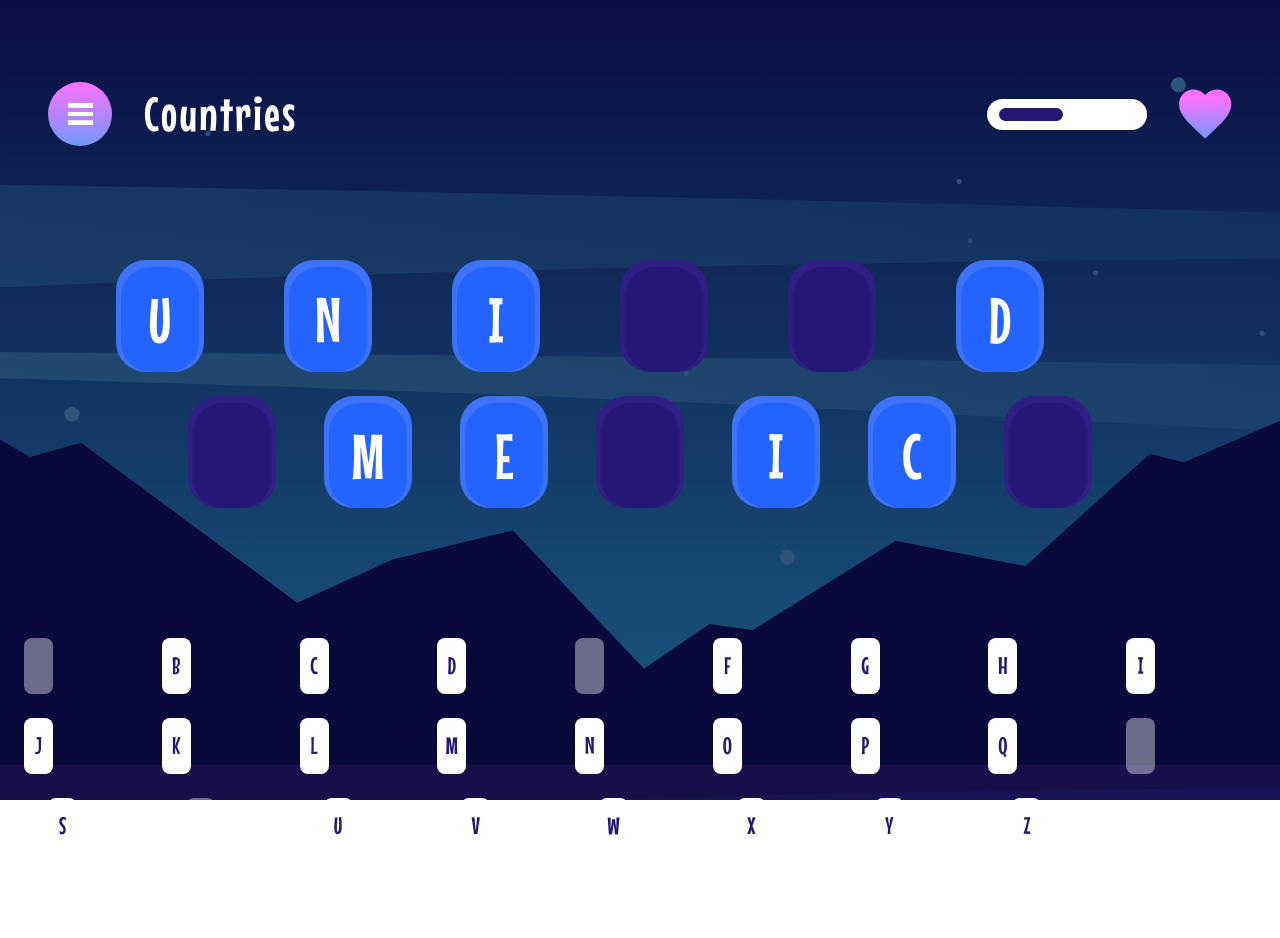
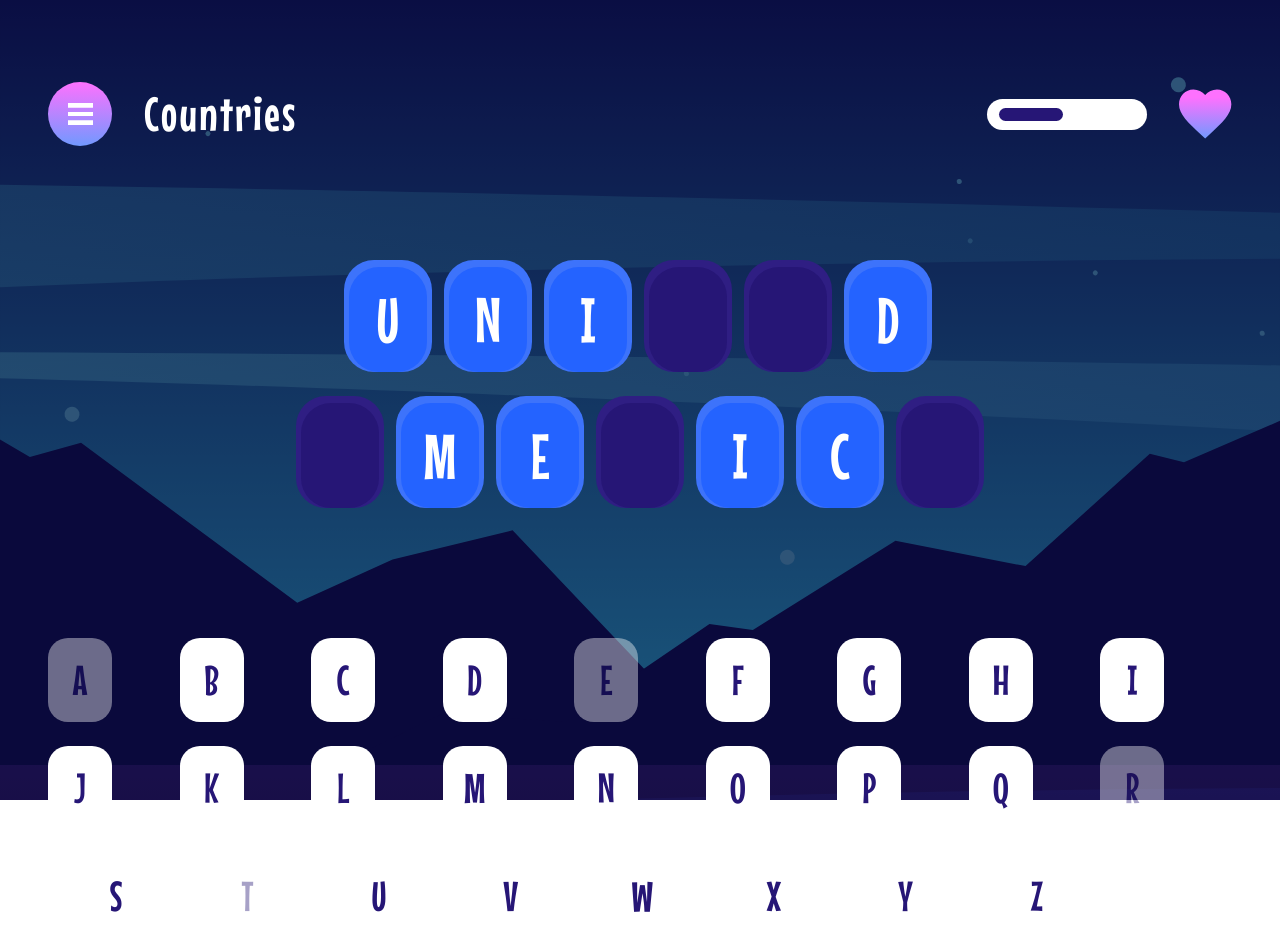
Before and after one commit to Philip-Machar/Hangman, a React (Vite) app: page / in a window 1280 px wide. Before the commit the page ends 854 px from the top, so only its background shows below. Built offline with nearby package versions, Linux system fonts and the light colour scheme.

Commit message:
Complete game page tablet

```diff
--- a/package.json
+++ b/package.json
@@ -25,7 +25,8 @@
     "eslint-plugin-react-refresh": "^0.4.14",
     "globals": "^15.12.0",
     "postcss": "^8.4.49",
+    "rollup": "^4.28.0",
     "tailwindcss": "^3.4.15",
-    "vite": "^6.0.1"
+    "vite": "^6.0.2"
   }
 }
--- a/src/pages/GamePage.jsx
+++ b/src/pages/GamePage.jsx
@@ -27,7 +27,7 @@ const GamePage = () => {
       </div>
       {/* Guesses */}
       <div className="flex flex-col gap-4 md:gap-6 w-full px-6 md:px-12 items-center mt-[100px]">
-        <div className="mt-40 grid grid-cols-7 gap-3 md:gap-20 translate-x-6">
+        <div className="mt-40 grid grid-cols-7 gap-3 translate-x-6 md:translate-x-12">
             <div className="w-[37px] h-[64px] md:w-[88px] md:h-[112px] bg-[#3d73fb] flex justify-center rounded-xl md:rounded-[30px] relative">
                 <div className="w-[30px] h-[58px] md:w-[78px] md:h-[105px] bg-[#2463FF] rounded-xl md:rounded-[30px] text-white grid place-content-center text-[40px] md:text-[64px] absolute bottom-0">U</div>
             </div>
@@ -47,7 +47,7 @@ const GamePage = () => {
                 <div className="w-[30px] h-[58px] md:w-[78px] md:h-[105px] bg-[#2463FF] rounded-xl md:rounded-[30px] text-white grid place-content-center text-[40px] md:text-[64px] absolute bottom-0">D</div>
             </div>
         </div>
-        <div className="grid grid-cols-7 gap-3 md:gap-12">
+        <div className="grid grid-cols-7 gap-3">
             <div className="w-[37px] h-[64px] md:w-[88px] md:h-[112px] bg-[#2f1e83] flex justify-center rounded-xl md:rounded-[30px] relative">
                 <div className="w-[30px] h-[58px] md:w-[78px] md:h-[105px] bg-[#261676] rounded-xl md:rounded-[30px] text-white grid place-content-center text-[40px] md:text-[64px] absolute bottom-0"></div>
             </div>
@@ -72,38 +72,38 @@ const GamePage = () => {
         </div>
       </div>
       {/* Letters */}
-      <div className="w-full px-6 mt-[130px] grid gap-6">
-        <div className="grid grid-cols-9 gap-2 z-10">
-            <div className="w-[29px] h-[56px] bg-white text-[#261676] text-[24px] rounded-lg grid place-content-center opacity-40 cursor-pointer"></div>
-            <div className="w-[29px] h-[56px] bg-white text-[#261676] text-[24px] rounded-lg grid place-content-center cursor-pointer">B</div>
-            <div className="w-[29px] h-[56px] bg-white text-[#261676] text-[24px] rounded-lg grid place-content-center cursor-pointer">C</div>
-            <div className="w-[29px] h-[56px] bg-white text-[#261676] text-[24px] rounded-lg grid place-content-center cursor-pointer">D</div>
-            <div className="w-[29px] h-[56px] bg-white text-[#261676] text-[24px] rounded-lg grid place-content-center opacity-40 cursor-pointer"></div>
-            <div className="w-[29px] h-[56px] bg-white text-[#261676] text-[24px] rounded-lg grid place-content-center cursor-pointer">F</div>
-            <div className="w-[29px] h-[56px] bg-white text-[#261676] text-[24px] rounded-lg grid place-content-center cursor-pointer">G</div>
-            <div className="w-[29px] h-[56px] bg-white text-[#261676] text-[24px] rounded-lg grid place-content-center cursor-pointer">H</div>
-            <div className="w-[29px] h-[56px] bg-white text-[#261676] text-[24px] rounded-lg grid place-content-center cursor-pointer">I</div>
+      <div className="w-full px-6 md:px-12 mt-[130px] grid gap-6">
+        <div className="grid grid-cols-9 z-10">
+            <div className="w-[29px] h-[56px] md:w-[64px] md:h-[84px] bg-white text-[#261676] text-[24px] md:text-[42px] rounded-lg md:rounded-[20px] grid place-content-center opacity-40 cursor-pointer">A</div>
+            <div className="w-[29px] h-[56px] md:w-[64px] md:h-[84px] bg-white text-[#261676] text-[24px] md:text-[42px] rounded-lg md:rounded-[20px] grid place-content-center cursor-pointer">B</div>
+            <div className="w-[29px] h-[56px] md:w-[64px] md:h-[84px] bg-white text-[#261676] text-[24px] md:text-[42px] rounded-lg md:rounded-[20px] grid place-content-center cursor-pointer">C</div>
+            <div className="w-[29px] h-[56px] md:w-[64px] md:h-[84px] bg-white text-[#261676] text-[24px] md:text-[42px] rounded-lg md:rounded-[20px] grid place-content-center cursor-pointer">D</div>
+            <div className="w-[29px] h-[56px] md:w-[64px] md:h-[84px] bg-white text-[#261676] text-[24px] md:text-[42px] rounded-lg md:rounded-[20px] grid place-content-center opacity-40 cursor-pointer">E</div>
+            <div className="w-[29px] h-[56px] md:w-[64px] md:h-[84px] bg-white text-[#261676] text-[24px] md:text-[42px] rounded-lg md:rounded-[20px] grid place-content-center cursor-pointer">F</div>
+            <div className="w-[29px] h-[56px] md:w-[64px] md:h-[84px] bg-white text-[#261676] text-[24px] md:text-[42px] rounded-lg md:rounded-[20px] grid place-content-center cursor-pointer">G</div>
+            <div className="w-[29px] h-[56px] md:w-[64px] md:h-[84px] bg-white text-[#261676] text-[24px] md:text-[42px] rounded-lg md:rounded-[20px] grid place-content-center cursor-pointer">H</div>
+            <div className="w-[29px] h-[56px] md:w-[64px] md:h-[84px] bg-white text-[#261676] text-[24px] md:text-[42px] rounded-lg md:rounded-[20px] grid place-content-center cursor-pointer">I</div>
         </div>
-        <div className="grid grid-cols-9 gap-2 z-10">
-            <div className="w-[29px] h-[56px] bg-white text-[#261676] text-[24px] rounded-lg grid place-content-center cursor-pointer">J</div>
-            <div className="w-[29px] h-[56px] bg-white text-[#261676] text-[24px] rounded-lg grid place-content-center cursor-pointer">K</div>
-            <div className="w-[29px] h-[56px] bg-white text-[#261676] text-[24px] rounded-lg grid place-content-center cursor-pointer">L</div>
-            <div className="w-[29px] h-[56px] bg-white text-[#261676] text-[24px] rounded-lg grid place-content-center cursor-pointer">M</div>
-            <div className="w-[29px] h-[56px] bg-white text-[#261676] text-[24px] rounded-lg grid place-content-center cursor-pointer">N</div>
-            <div className="w-[29px] h-[56px] bg-white text-[#261676] text-[24px] rounded-lg grid place-content-center cursor-pointer">O</div>
-            <div className="w-[29px] h-[56px] bg-white text-[#261676] text-[24px] rounded-lg grid place-content-center cursor-pointer">P</div>
-            <div className="w-[29px] h-[56px] bg-white text-[#261676] text-[24px] rounded-lg grid place-content-center cursor-pointer">Q</div>
-            <div className="w-[29px] h-[56px] bg-white text-[#261676] text-[24px] rounded-lg grid place-content-center opacity-40 cursor-pointer"></div>
+        <div className="grid grid-cols-9 z-10">
+            <div className="w-[29px] h-[56px] md:w-[64px] md:h-[84px] bg-white text-[#261676] text-[24px] md:text-[42px] rounded-lg md:rounded-[20px] grid place-content-center cursor-pointer">J</div>
+            <div className="w-[29px] h-[56px] md:w-[64px] md:h-[84px] bg-white text-[#261676] text-[24px] md:text-[42px] rounded-lg md:rounded-[20px] grid place-content-center cursor-pointer">K</div>
+            <div className="w-[29px] h-[56px] md:w-[64px] md:h-[84px] bg-white text-[#261676] text-[24px] md:text-[42px] rounded-lg md:rounded-[20px] grid place-content-center cursor-pointer">L</div>
+            <div className="w-[29px] h-[56px] md:w-[64px] md:h-[84px] bg-white text-[#261676] text-[24px] md:text-[42px] rounded-lg md:rounded-[20px] grid place-content-center cursor-pointer">M</div>
+            <div className="w-[29px] h-[56px] md:w-[64px] md:h-[84px] bg-white text-[#261676] text-[24px] md:text-[42px] rounded-lg md:rounded-[20px] grid place-content-center cursor-pointer">N</div>
+            <div className="w-[29px] h-[56px] md:w-[64px] md:h-[84px] bg-white text-[#261676] text-[24px] md:text-[42px] rounded-lg md:rounded-[20px] grid place-content-center cursor-pointer">O</div>
+            <div className="w-[29px] h-[56px] md:w-[64px] md:h-[84px] bg-white text-[#261676] text-[24px] md:text-[42px] rounded-lg md:rounded-[20px] grid place-content-center cursor-pointer">P</div>
+            <div className="w-[29px] h-[56px] md:w-[64px] md:h-[84px] bg-white text-[#261676] text-[24px] md:text-[42px] rounded-lg md:rounded-[20px] grid place-content-center cursor-pointer">Q</div>
+            <div className="w-[29px] h-[56px] md:w-[64px] md:h-[84px] bg-white text-[#261676] text-[24px] md:text-[42px] rounded-lg md:rounded-[20px] grid place-content-center opacity-40 cursor-pointer">R</div>
         </div>
-        <div className="grid grid-cols-9 translate-x-6 gap-2 z-10">
-            <div className="w-[29px] h-[56px] bg-white text-[#261676] text-[24px] rounded-lg grid place-content-center cursor-pointer">S</div>
-            <div className="w-[29px] h-[56px] bg-white text-[#261676] text-[24px] rounded-lg grid place-content-center opacity-40 cursor-pointer"></div>
-            <div className="w-[29px] h-[56px] bg-white text-[#261676] text-[24px] rounded-lg grid place-content-center cursor-pointer">U</div>
-            <div className="w-[29px] h-[56px] bg-white text-[#261676] text-[24px] rounded-lg grid place-content-center cursor-pointer">V</div>
-            <div className="w-[29px] h-[56px] bg-white text-[#261676] text-[24px] rounded-lg grid place-content-center cursor-pointer">W</div>
-            <div className="w-[29px] h-[56px] bg-white text-[#261676] text-[24px] rounded-lg grid place-content-center cursor-pointer">X</div>
-            <div className="w-[29px] h-[56px] bg-white text-[#261676] text-[24px] rounded-lg grid place-content-center cursor-pointer">Y</div>
-            <div className="w-[29px] h-[56px] bg-white text-[#261676] text-[24px] rounded-lg grid place-content-center cursor-pointer">Z</div>
+        <div className="grid grid-cols-9 translate-x-6 md:translate-x-9 z-10">
+            <div className="w-[29px] h-[56px] md:w-[64px] md:h-[84px] bg-white text-[#261676] text-[24px] md:text-[42px] rounded-lg md:rounded-[20px] grid place-content-center cursor-pointer">S</div>
+            <div className="w-[29px] h-[56px] md:w-[64px] md:h-[84px] bg-white text-[#261676] text-[24px] md:text-[42px] rounded-lg md:rounded-[20px] grid place-content-center opacity-40 cursor-pointer">T</div>
+            <div className="w-[29px] h-[56px] md:w-[64px] md:h-[84px] bg-white text-[#261676] text-[24px] md:text-[42px] rounded-lg md:rounded-[20px] grid place-content-center cursor-pointer">U</div>
+            <div className="w-[29px] h-[56px] md:w-[64px] md:h-[84px] bg-white text-[#261676] text-[24px] md:text-[42px] rounded-lg md:rounded-[20px] grid place-content-center cursor-pointer">V</div>
+            <div className="w-[29px] h-[56px] md:w-[64px] md:h-[84px] bg-white text-[#261676] text-[24px] md:text-[42px] rounded-lg md:rounded-[20px] grid place-content-center cursor-pointer">W</div>
+            <div className="w-[29px] h-[56px] md:w-[64px] md:h-[84px] bg-white text-[#261676] text-[24px] md:text-[42px] rounded-lg md:rounded-[20px] grid place-content-center cursor-pointer">X</div>
+            <div className="w-[29px] h-[56px] md:w-[64px] md:h-[84px] bg-white text-[#261676] text-[24px] md:text-[42px] rounded-lg md:rounded-[20px] grid place-content-center cursor-pointer">Y</div>
+            <div className="w-[29px] h-[56px] md:w-[64px] md:h-[84px] bg-white text-[#261676] text-[24px] md:text-[42px] rounded-lg md:rounded-[20px] grid place-content-center cursor-pointer">Z</div>
         </div>
       </div>
     </div>
```
Also changed, not shown: 1 other file (tests, documents, lock files or other folders).
